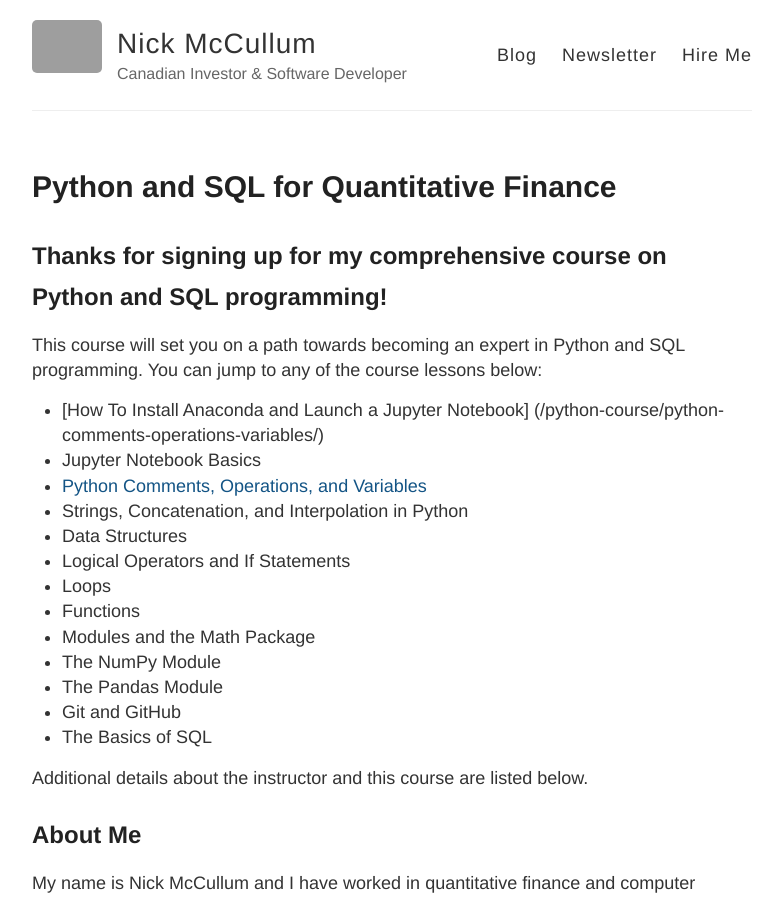
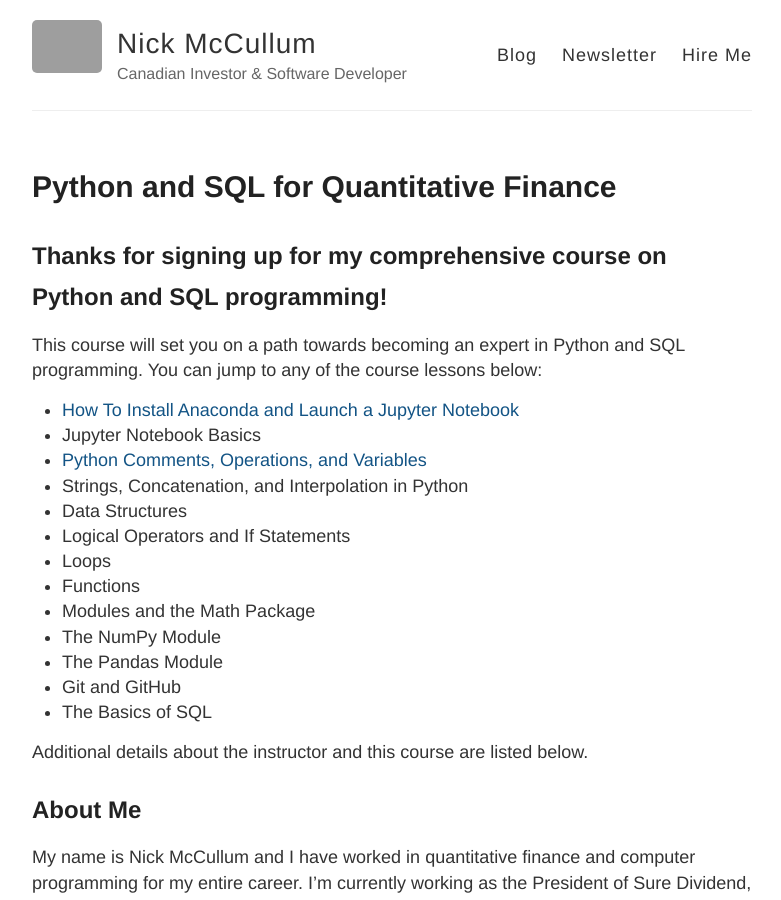
Before and after one commit to rosyberti/website, a Jekyll site: the page built from python-course/index.md, in a window 1280 px wide and 900 px high. Shown: the whole window, without its empty margins (248-1029 px from the left). Built offline with Jekyll 4.4.1, drawn with Linux system fonts in a browser that asks for light colours; grey boxes are pictures that could not be loaded.

Commit message:
update hyperlinks

```diff
--- a/python-course/index.md
+++ b/python-course/index.md
@@ -8,9 +8,9 @@
 
 This course will set you on a path towards becoming an expert in Python and SQL programming. You can jump to any of the course lessons below:
 
-* [How To Install Anaconda and Launch a Jupyter Notebook] ({{site.base}}/python-course/python-comments-operations-variables/)
+* [How To Install Anaconda and Launch a Jupyter Notebook]({{ site.baseurl }}/python-course/how-to-install-anaconda/)
 * Jupyter Notebook Basics
-* [Python Comments, Operations, and Variables]({{site.base}}/python-course/python-comments-operations-variables/)
+* [Python Comments, Operations, and Variables]({{ site.baseurl }}/python-course/python-comments-operations-variables/)
 * Strings, Concatenation, and Interpolation in Python
 * Data Structures
 * Logical Operators and If Statements
```
